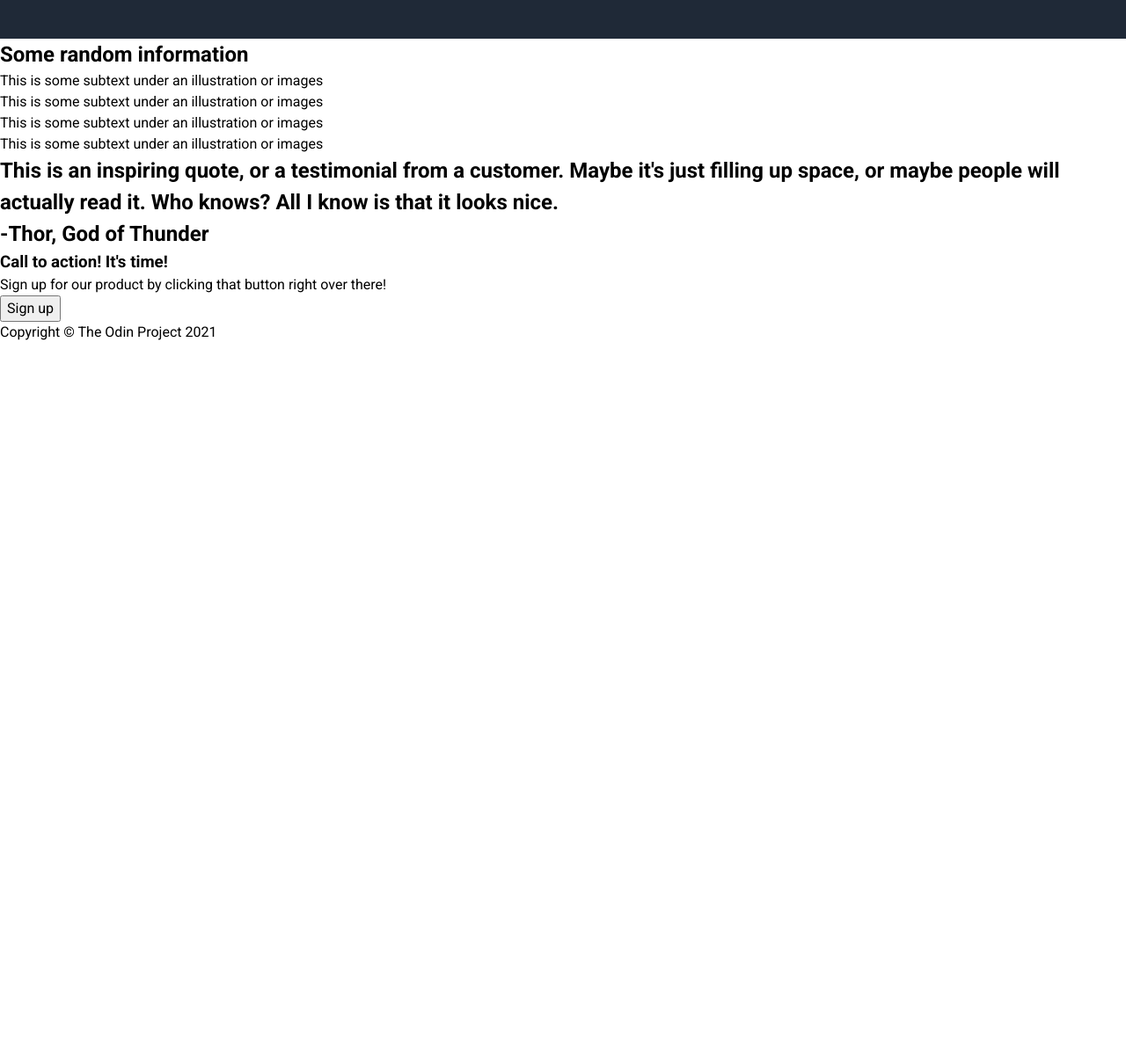
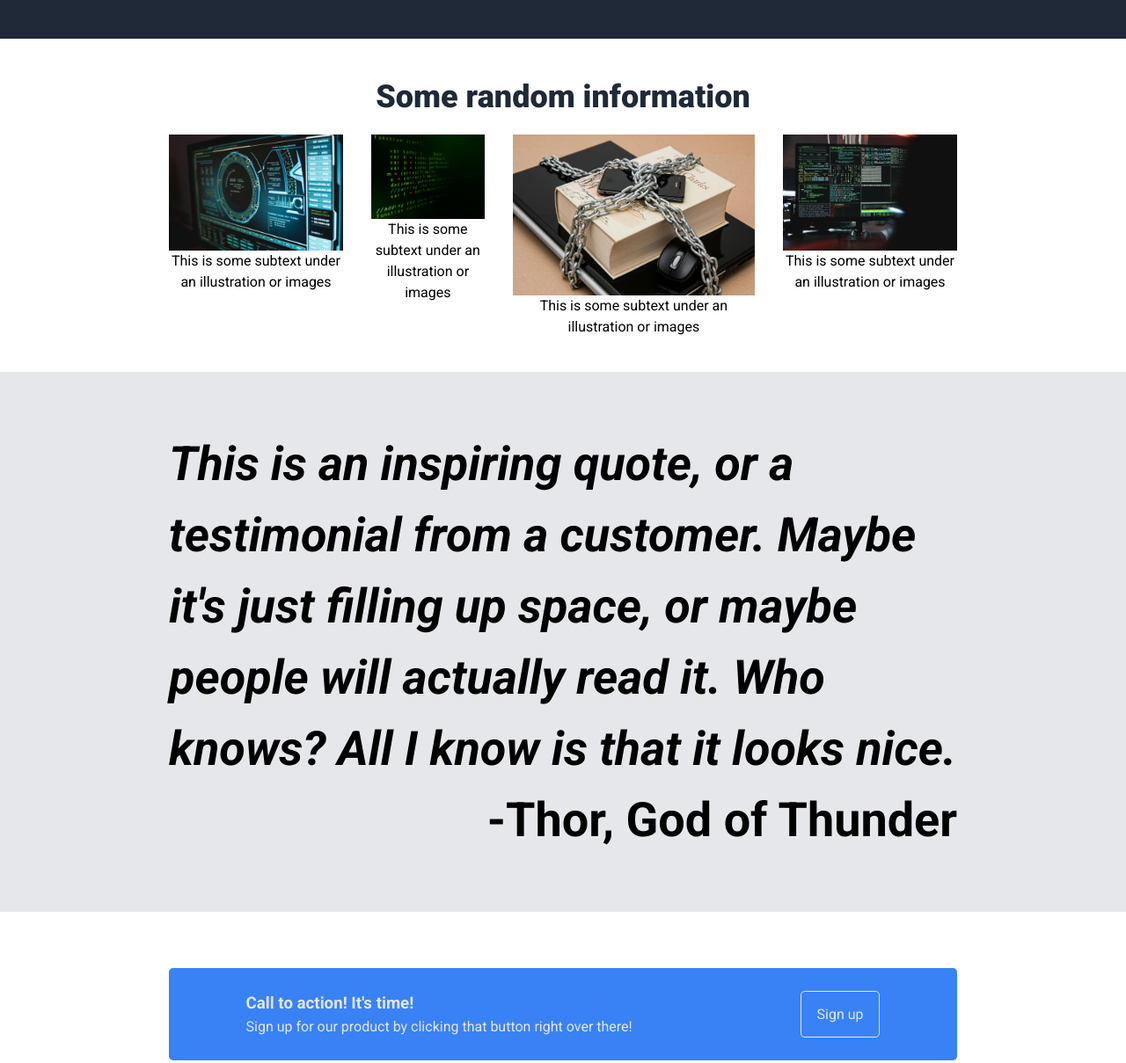
Before and after one commit to colsonfaustin/landing-page, a plain HTML site: page index.html in a window 1280 px wide. Shown: the part 620-1829 px from the top of the page at 88% size. Before the commit the page ends 1010 px from the top, so only its background shows below. Drawn offline with Linux system fonts and the light colour scheme.

Commit message:
added pictures and finished styling the whole page

```diff
--- a/index.html
+++ b/index.html
@@ -42,32 +42,35 @@
         <h2>Some random information</h2>
         <div id="img-box">
             <figure>
-                <img src="" alt="">
+                <img src="./images/cyber-space.jpg" alt="">
                 <figcaption>This is some subtext under an illustration or images</figcaption>
             </figure>
             <figure>
-                <img src="" alt="">
+                <img src="./images/code.jpg" alt="">
                 <figcaption>This is some subtext under an illustration or images</figcaption>
             </figure>
             <figure>
-                <img src="" alt="">
+                <img src="./images/key.jpg" alt="">
                 <figcaption>This is some subtext under an illustration or images</figcaption>
             </figure>
             <figure>
-                <img src="" alt="">
+                <img src="./images/computer.jpg" alt="">
                 <figcaption>This is some subtext under an illustration or images</figcaption>
             </figure>
         </div>
     </section>
     <section id="section-3">
+        <div id="quote">
             <h2>
                 This is an inspiring quote, or a testimonial from a customer. Maybe it's just
                 filling up space, or maybe people will actually read it. Who knows? All I know
                 is that it looks nice.
             </h2>
             <h2 id="author">-Thor, God of Thunder</h2>
+        </div>
     </section>
     <section id="section-4">
+        <div id="actions">
             <div class="action-call">
                 <h3>
                     Call to action! It's time!
@@ -77,6 +80,7 @@
                 </p>
             </div>
             <button>Sign up</button>
+        </div>
     </section>
     <footer>
         <p>Copyright &copy; The Odin Project 2021</p>
--- a/styles.css
+++ b/styles.css
@@ -114,3 +114,85 @@ ul, #title > .second-text {
    border-radius: 0.3rem;
    color: #E5E7EB;
 }
+
+#section-2 > h2 {
+  color: #1F2937;
+  font-size: 36px;
+  font-weight: 900;
+  text-align: center;
+  display: block;
+}
+
+#section-2 {
+  padding: 3% 0;
+  width: 70%;
+  margin: auto;
+}
+#img-box {
+  padding-top: 1rem;
+  display: flex;
+  gap: 2rem;
+  text-align: center;
+}
+
+#img-box > figure {
+  border-radius: 0.3rem;
+}
+#img-box> figure > {
+
+  width: 100%;
+  height: auto;
+
+}
+
+#section-3 {
+  margin: auto;
+  padding: 5% 0;
+  background-color: #E5E7EB;
+}
+
+#quote {
+  width: 70%;
+  margin: auto;
+  font-style: italic;;
+  font-size: 36px;
+
+}
+
+#author {
+  text-align: right;
+  font-style: normal;
+}
+
+#section-4 {
+  padding: 5% 0;
+  width: 70%;
+  margin: auto;
+
+}
+
+#actions {
+  background-color: #3882F6;
+  color: #E5E7EB;
+  padding: 3% 0;
+  display: flex;
+  justify-content: space-around;
+  gap: 1rem;
+  border-radius: 0.3rem;
+
+}
+
+#actions > button {
+  border-radius: 0.3rem;
+  padding: 0 2%;
+  color: #E5E7EB;
+  background-color: #3882F6;
+  border:1px solid #E5E7EB;
+}
+
+footer {
+  padding: 5% 0;
+  text-align: center;
+  background-color: #1F2937;
+  color: #E5E7EB;
+}
```
Also changed, not shown: images/code.jpg (added), images/computer.jpg (added), images/key.jpg (added), images/security.jpg (added). Lines whose indentation alone changed are shown as unchanged.
